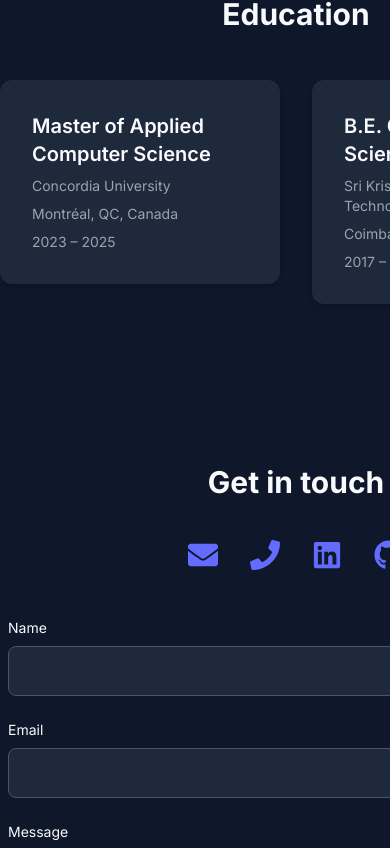
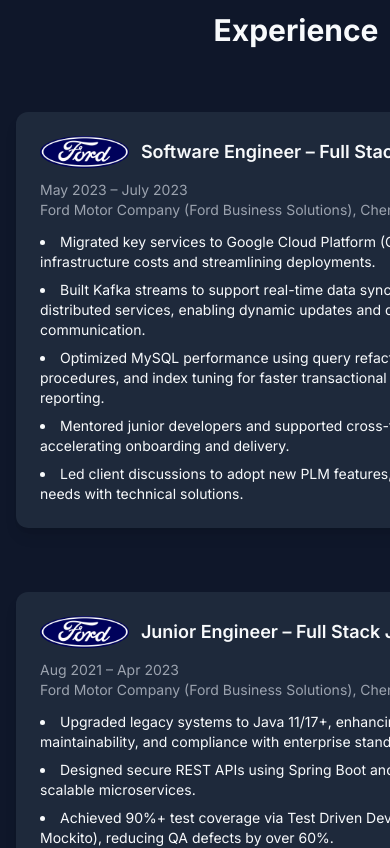
Before and after one commit to sankardurai17/my-portfolio, a React (Vite) app: page / in a window 390 px wide. Shown: the part 3793-4641 px from the top of the page. Built offline with nearby package versions, Linux system fonts and the light colour scheme.

Commit message:
Adding exoerience component

```diff
--- a/src/App.tsx
+++ b/src/App.tsx
@@ -3,6 +3,7 @@
 import About from './components/About';
 import Skills from './components/Skills';
 import Education from './components/Education';
+import Experience from './components/Experience';
 import Contact from './components/Contact'
 import Footer from './components/Footer';
 
@@ -14,6 +15,7 @@
         <Hero />
         <About />
         <Skills />
+        <Experience />
         <Education />
         <Contact />
       </main>
--- /dev/null
+++ b/src/components/Experience.tsx
@@ -0,0 +1,117 @@
+import { motion } from 'framer-motion';
+
+const fadeSide = (custom: number) => ({
+  hidden: {
+    opacity: 0,
+    x: custom % 2 === 0 ? -80 : 80,
+  },
+  visible: {
+    opacity: 1,
+    x: 0,
+    transition: {
+      delay: custom * 0.2,
+      duration: 0.6,
+      ease: [0.25, 0.1, 0.25, 1],
+    },
+  },
+});
+
+const experiences = [
+  {
+    title: 'Software Engineer – Full Stack Java Developer',
+    company: 'Ford Motor Company (Ford Business Solutions), Chennai, India',
+    duration: 'May 2023 – July 2023',
+    points: [
+      'Migrated key services to Google Cloud Platform (GCP), reducing infrastructure costs and streamlining deployments.',
+      'Built Kafka streams to support real-time data synchronization across distributed services, enabling dynamic updates and decoupled system communication.',
+      'Optimized MySQL performance using query refactoring, stored procedures, and index tuning for faster transactional processing and reporting.',
+      'Mentored junior developers and supported cross-functional Agile teams, accelerating onboarding and delivery.',
+      'Led client discussions to adopt new PLM features, aligning business needs with technical solutions.',
+    ],
+  },
+  {
+    title: 'Junior Engineer – Full Stack Java Developer',
+    company: 'Ford Motor Company (Ford Business Solutions), Chennai, India',
+    duration: 'Aug 2021 – Apr 2023',
+    points: [
+      'Upgraded legacy systems to Java 11/17+, enhancing performance, maintainability, and compliance with enterprise standards.',
+      'Designed secure REST APIs using Spring Boot and OAuth2, enabling scalable microservices.',
+      'Achieved 90%+ test coverage via Test Driven Development (JUnit, Mockito), reducing QA defects by over 60%.',
+      'Built and integrated Angular UI components, ensuring seamless backend interaction.',
+      'Automated CI/CD pipelines with Jenkins and Tekton, reducing deployment time by 90%.',
+      'Containerized applications using Docker and deployed to Google Kubernetes Engine for automated, cloud-native delivery in dev and QA environments.',
+      'Implemented SonarQube quality gates and SCA tooling (Cycode/FOSSA), eliminating critical vulnerabilities pre-release.',
+      'Integrated 42Crunch API-security scans into the CI/CD pipeline and enforced Swagger / OpenAPI-first contracts, eliminating spec drift and blocking high-risk misconfigurations before production.',
+      'Resolved critical production issues through proactive log tracing and root cause analysis.',
+      'Automated ETL workflows and reporting using Alteryx, enhancing data accessibility and improving visibility for QA and business teams.',
+    ],
+  },
+];
+
+export default function Experience() {
+  return (
+    <section id="experience" className="py-24 bg-surface dark:bg-surfaceDark">
+      <motion.h2
+        initial={{ opacity: 0, y: 30 }}
+        whileInView={{ opacity: 1, y: 0 }}
+        viewport={{ once: true }}
+        transition={{ duration: 0.6 }}
+        className="text-3xl font-bold text-center mb-16 text-text dark:text-textDark"
+      >
+        Experience
+      </motion.h2>
+
+      <div className="relative max-w-6xl mx-auto px-4">
+        {/* Center timeline line */}
+        <div className="hidden md:block absolute left-1/2 top-0 h-full w-1 bg-primary/40 transform -translate-x-1/2"></div>
+
+        <div className="space-y-16">
+          {experiences.map((exp, index) => {
+            const isLeft = index % 2 === 0;
+
+            return (
+              <motion.div
+                key={index}
+                custom={index}
+                initial="hidden"
+                whileInView="visible"
+                viewport={{ once: true, amount: 0.2 }}
+                variants={fadeSide}
+                className={`
+                  relative md:w-1/2 w-full
+                  ${isLeft ? 'md:pr-10 md:ml-0 md:mr-auto' : 'md:pl-10 md:mr-0 md:ml-auto'}
+                `}
+              >
+                <div className="bg-surfaceAlt dark:bg-surfaceAltDark rounded-xl shadow-lg p-6">
+                  {/* Ford logo + title */}
+                  <div className="flex items-center gap-3 mb-3">
+                    <img
+                      src={`${import.meta.env.BASE_URL}assets/ford-logo.png`}
+                      alt="Ford Logo"
+                      className="h-8 w-auto object-contain"
+                    />
+                    <h3 className="text-lg font-semibold text-text dark:text-textDark">
+                      {exp.title}
+                    </h3>
+                  </div>
+
+                  <p className="text-sm text-gray-600 dark:text-gray-400 mt-1">
+                    {exp.duration}
+                    <br />
+                    {exp.company}
+                  </p>
+
+                  <ul className="mt-3 list-disc list-inside text-sm text-text dark:text-textDark space-y-2">
+                    {exp.points.map((pt, i) => (
+                      <li key={i}>{pt}</li>
+                    ))}
+                  </ul>
+                </div>
+              </motion.div>
+            );
+          })}
+        </div>
+      </div>
+    </section>
+  );
+}
--- a/src/components/Header.tsx
+++ b/src/components/Header.tsx
@@ -5,6 +5,7 @@
 const links = [
   { href: '#about',       id: 'about',       label: 'About' },
   { href: '#whatido',     id: 'whatido',     label: 'Skills' },
+  { href: '#experience',   id: 'experience',   label: 'Experience' },
   { href: '#education',   id: 'education',   label: 'Education' },
   { href: '#contact',     id: 'contact',     label: 'Contact' },
 ];
```
Also changed, not shown: public/assets/ford-logo.png (added).
